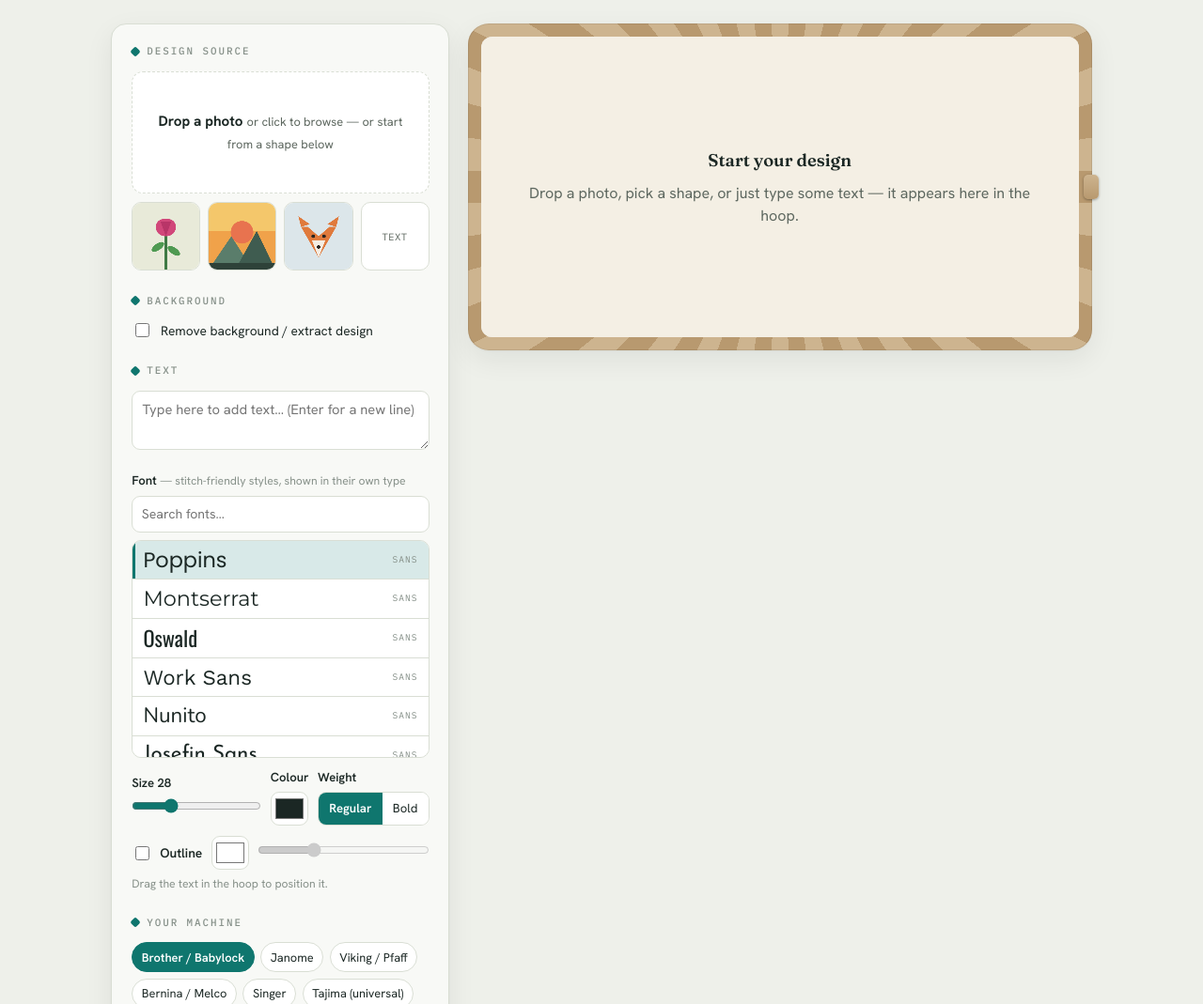
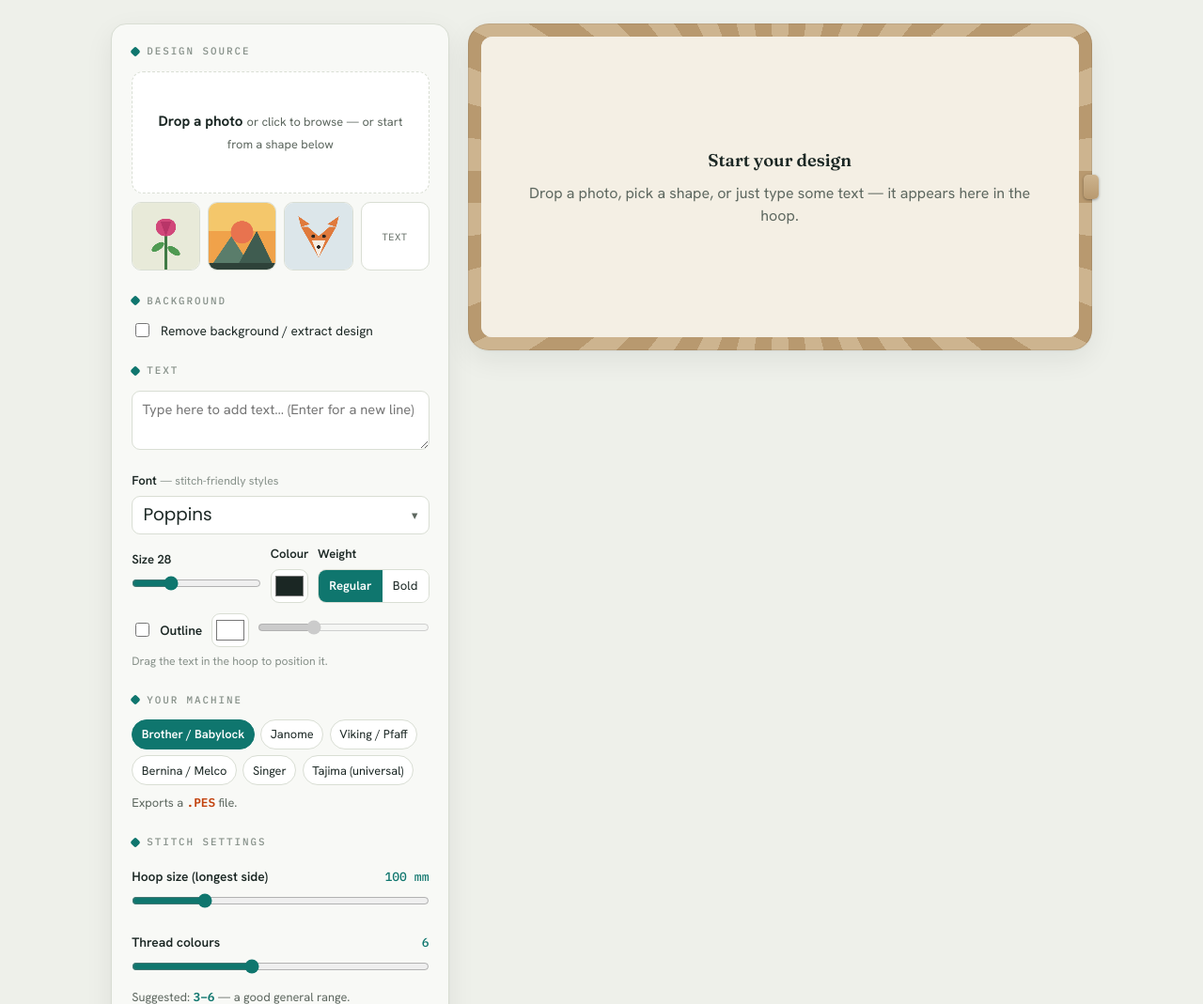
Before and after one commit to DanielConley1980/Embroider, a Flask app: page / in a window 1280 px wide. Shown: the part 139-1208 px from the top of the page at 94% size. Run offline with Flask 3, Linux system fonts and the light colour scheme; some web fonts are replaced.

Commit message:
Collapse fonts into a dropdown; slow the stitch animation right down
- Font picker is now a dropdown: a trigger button (showing the current font in
  its own type) opens a floating panel with the search box and scrollable
  previews, and closes on select / outside-click / Escape. It no longer takes
  permanent vertical space, and fonts only load once the panel is opened.
- Stitch animation is spread over ~14 seconds (was ~0.6s), for a slow,
  deliberate "watch it stitch" that's easy to follow. Still instant under
  prefers-reduced-motion.

Co-Authored-By: Claude Opus 4.8 <noreply@anthropic.com>
Claude-Session: https://claude.ai/code/session_01LGVR7GGjverF8SZBYeJ47h

```diff
--- a/static/app.js
+++ b/static/app.js
@@ -196,10 +196,30 @@
       }, { root: fontList, rootMargin: "120px" })
     : null;
 
+  // dropdown open/close
+  const fontSelect = $("fontSelect"), fontTrigger = $("fontTrigger"),
+        fontPanel = $("fontPanel"), fontCurrent = $("fontCurrent");
+  function openPanel() {
+    fontPanel.hidden = false; fontSelect.classList.add("open");
+    fontTrigger.setAttribute("aria-expanded", "true");
+    fontSearch.value = ""; buildFontRows("");
+    const active = fontList.querySelector(".font-row.active");
+    if (active) active.scrollIntoView({ block: "nearest" });
+    fontSearch.focus();
+  }
+  function closePanel() {
+    fontPanel.hidden = true; fontSelect.classList.remove("open");
+    fontTrigger.setAttribute("aria-expanded", "false");
+  }
+  fontTrigger.addEventListener("click", () => { fontPanel.hidden ? openPanel() : closePanel(); });
+  document.addEventListener("click", (e) => { if (!fontSelect.contains(e.target)) closePanel(); });
+  document.addEventListener("keydown", (e) => { if (e.key === "Escape") closePanel(); });
+
   function selectFont(family) {
     text.family = family;
-    [...fontList.querySelectorAll(".font-row")].forEach((r) => r.classList.toggle("active", r.dataset.fam === family));
-    ensureFont(family).then(render);
+    fontCurrent.textContent = family;
+    ensureFont(family).then(() => { fontCurrent.style.fontFamily = '"' + family + '", sans-serif'; render(); });
+    closePanel();
   }
 
   let FONTS = [];
@@ -414,7 +434,11 @@
       ctx.beginPath(); ctx.moveTo(s[1], s[2]); ctx.lineTo(s[3], s[4]); ctx.stroke();
     };
     if (reduceMotion || steps.length === 0) { steps.forEach(draw); return; }
-    const perFrame = Math.max(60, Math.ceil(steps.length / 60));
+    // Slow, deliberate "watch it stitch": spread the whole path over ~14s
+    // (min 1 stitch/frame), so small designs take a few seconds and large ones
+    // stay bounded.
+    const targetFrames = 14 * 60;
+    const perFrame = Math.max(1, Math.ceil(steps.length / targetFrames));
     let i = 0;
     (function frame() {
       const end = Math.min(steps.length, i + perFrame);
@@ -458,6 +482,9 @@
   }
 
   // ---------------- init ----------------
-  ensureFont(text.family).then(render);  // preload default font
+  ensureFont(text.family).then(() => {
+    $("fontCurrent").style.fontFamily = '"' + text.family + '", sans-serif';
+    render();
+  });
   render();
 })();
--- a/static/style.css
+++ b/static/style.css
@@ -157,9 +157,23 @@ input[type=color] {
 .inline-chk { display: flex; align-items: center; gap: .5rem; font-size: .86rem; font-weight: 600; white-space: nowrap; }
 .inline-chk input { accent-color: var(--thread); width: 15px; height: 15px; }
 
+.font-select { position: relative; }
+.font-trigger {
+  width: 100%; display: flex; align-items: center; justify-content: space-between; gap: .5rem;
+  padding: .55rem .7rem; border: 1px solid var(--line); border-radius: 9px;
+  background: var(--panel-2); color: var(--ink); font: inherit; font-size: 1.15rem;
+  line-height: 1.2; cursor: pointer; text-align: left;
+}
+.font-trigger .caret { color: var(--muted); font-size: .8rem; flex: none; }
+.font-select.open .font-trigger { border-color: var(--thread); }
+.font-panel {
+  position: absolute; top: calc(100% + 4px); left: 0; right: 0; z-index: 30;
+  background: var(--panel); border: 1px solid var(--line); border-radius: 10px;
+  box-shadow: var(--shadow); padding: .5rem; display: flex; flex-direction: column; gap: .5rem;
+}
 .font-list {
-  margin-top: .5rem; max-height: 232px; overflow-y: auto;
-  border: 1px solid var(--line); border-radius: 10px; background: var(--panel-2);
+  max-height: 240px; overflow-y: auto;
+  border: 1px solid var(--line); border-radius: 8px; background: var(--panel-2);
 }
 .font-row {
   display: flex; align-items: center; justify-content: space-between; gap: .6rem;
--- a/templates/index.html
+++ b/templates/index.html
@@ -52,9 +52,17 @@
         <p class="eyebrow mt">Text</p>
         <textarea id="text" placeholder="Type here to add text… (Enter for a new line)"></textarea>
 
-        <label class="field-label">Font <span class="subtle" style="font-weight:400">— stitch-friendly styles, shown in their own type</span></label>
-        <input type="search" id="fontSearch" class="font-input" placeholder="Search fonts…" autocomplete="off">
-        <div class="font-list" id="fontList" role="listbox" aria-label="Fonts"></div>
+        <label class="field-label">Font <span class="subtle" style="font-weight:400">— stitch-friendly styles</span></label>
+        <div class="font-select" id="fontSelect">
+          <button type="button" class="font-trigger" id="fontTrigger" aria-haspopup="listbox" aria-expanded="false">
+            <span id="fontCurrent">Poppins</span>
+            <span class="caret" aria-hidden="true">▾</span>
+          </button>
+          <div class="font-panel" id="fontPanel" hidden>
+            <input type="search" id="fontSearch" class="font-input" placeholder="Search fonts…" autocomplete="off">
+            <div class="font-list" id="fontList" role="listbox" aria-label="Fonts"></div>
+          </div>
+        </div>
 
         <div class="row2">
           <div class="grow">
```
